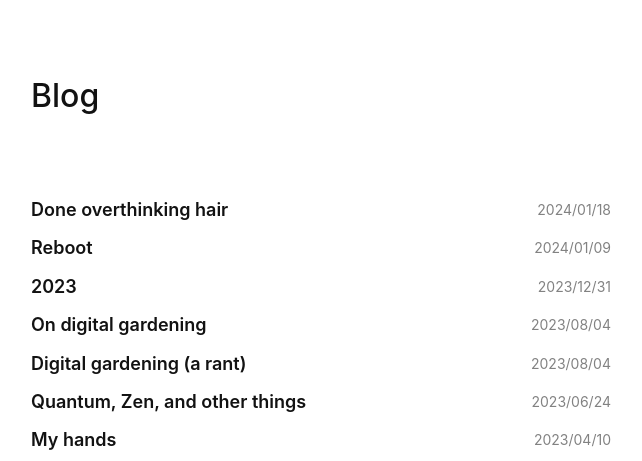
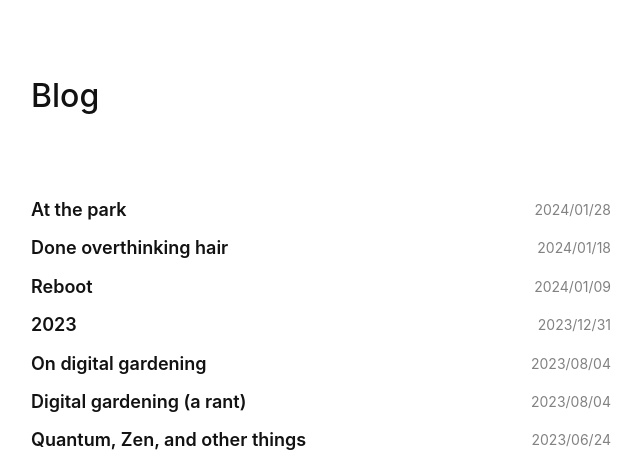
Before and after one commit to nsolerieu/slrncl.com, a PHP site: page /blog.php in a window 1280 px wide. Shown: the part 110-571 px from the top of the page, without its empty margins (319-961 px from the left). Run offline with PHP 8.4, Linux system fonts and the light colour scheme.

Commit message:
Hands photos + at the park post
+ CSS for image handling in posts

```diff
--- a/www/assets/blog/2023-04-10-my-hands.md
+++ b/www/assets/blog/2023-04-10-my-hands.md
@@ -1,4 +1,6 @@
 # My hands
+
+![My hands during trauma, stitches and patches included](https://slrncl.com/assets/blog/img/hands.jpg)
 
 During the summer of 2019 while doing pullups on the outdoor structure of our apartment complex in Berkeley I started to have some mild pain in the forearm and the right hand. I was trying some odd moves while bare hands or wearing gardening gloves. Not a wise beginning. I brushed off the initial pain and put it on the fact that I was new to calisthenics and that a few bumps would happen. The forearm pain is still there, often the result of an obvious strenuous bar-based activity but that's not the point here. I started to notice growths on my right-hand middle and 3rd fingers.
 
@@ -24,4 +26,4 @@ Since then I managed to stubbed 2 toes. Both broken. My big toe on the left was
 
 We all learn to deal with the realities of being a human body through injuries and conditions. All of my prior health mishaps were either too long ago or not that severe. This recent journey with my hands and entering my 30s brought the realization that wear and tear will add up, injuries or not. P
 
-ain is unavoidable. Accidents happen. I'm learning slowly accepting to not wait for all of my health wishes to miraculously come true. They won't. My hands will never feel great again. Most of my misery shed light on my inability to let myself recover. To truly rest and accept finitude. A journey that will resume the next time something happens... my fault or not.
+Pain is unavoidable. Accidents happen. I'm learning slowly accepting to not wait for all of my health wishes to miraculously come true. They won't. My hands will never feel great again. Most of my misery shed light on my inability to let myself recover. To truly rest and accept finitude. A journey that will resume the next time something happens... my fault or not.
--- /dev/null
+++ b/www/assets/blog/2024-01-28-at-the-park.md
@@ -0,0 +1,7 @@
+# At the park
+
+The park is packed. Everyone seems to be there for a play date, chatting with someone already. Mostly moms stuck in jeans and dads with brewery T-shirts. I'm happy to be isolated. I have nothing in common with these guys and I'm happy about it. I'm like Yannou, creepin'. Conversations are bogus. Weekend plans in Ventura, Wineries, Kids activities. LaCroix cans abandoned on the playground.
+
+A Chinese family doesn't blend it. I confirm Mandarin in 2 sentences. A young mom with makeup like a stolen car has a peepee-timer going off on her Apple watch. She unfolds a collapsible potty that looks like a camping/dog bowl. Her reef-flip-flop-wearing husband wobbles over with a gait as stable as my 15-month-old. Yannou has been going around the first structure with mandarin stuffed in his mouth. The crash happens. I got eye contact from everyone that was ignoring me until then. A classic. Going upstairs, miss and faceplant. The mandarin might have cushioned a bit but the scene is gnarly. Half the mandarin is hanging out of his mouth completely bloody. He refuses to do anything about it and keeps going around other kids who are semi-terrified.
+
+We've only been here 10min. The blood has stopped 2 min later, still chewing the same mandarin slice. He bangs his head standing back up under a structure, 6 times as if he didn't register the pain. It's therapeutic to witness. My own genes are right in front of my eyes. Self-injuring bouffon, just like me. I move him one inch backward as another dude gives me a side-eye. Most dudes are clearly there because their wives asked. The boredom, solitude, and awkwardness his delightful. Human nature is a kid's park, messing with everyone.
--- a/www/assets/css/style.css
+++ b/www/assets/css/style.css
@@ -243,6 +243,12 @@ h2, h3, h4, h5, h6 {
 .the-content p {
   margin-bottom: 40px;
 }
+.the-content img {
+  display: block;
+  margin: 4vh 0;
+  width: 100%;
+  height: auto;
+}
 .the-content hr {
   border-top: 1px dotted var(--border);
   background: transparent;
```
Also changed, not shown: www/assets/blog/img/hands.jpg (added).
